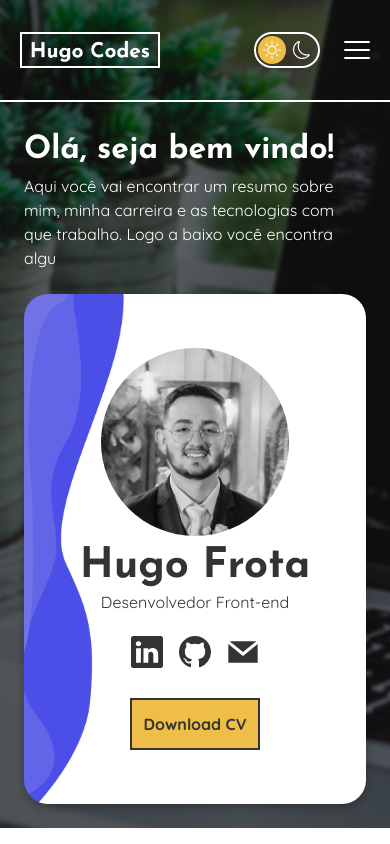
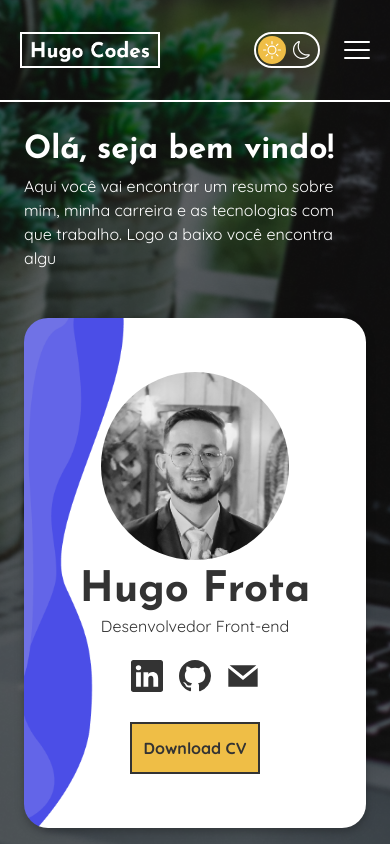
Before and after one commit to HugoCodesBr/hugocodes-portfolio, a React (Vite) app: page / in a window 390 px wide. Shown: the top 844 px of the page. Built offline with nearby package versions, Linux system fonts and the light colour scheme; the HTML template or start-up script is replaced by a standard one.

Commit message:
Realizar ajustes
- Adicionar scroll automatico entre blocos
- Ajustar altura do texto no banner mobile

```diff
--- a/src/components/Contact.jsx
+++ b/src/components/Contact.jsx
@@ -22,7 +22,7 @@ const contactShare = [
 
 const Contact = () => {
   return (
-    <section className="contact">
+    <section id="contact" className="contact">
       <div className="container contact__content">
         <h2 className="title">contato</h2>
         <div className="contact__card">
--- a/src/components/Menu/MenuContent.jsx
+++ b/src/components/Menu/MenuContent.jsx
@@ -9,13 +9,13 @@ const MenuContent = ({ menuOpen }) => {
           <a href="#">Home</a>
         </li>
         <li>
-          <a href="#">Skills</a>
+          <a href="#techs">Tecnologias</a>
         </li>
         <li>
-          <a href="#">Projetos</a>
+          <a href="#projects">Projetos</a>
         </li>
         <li>
-          <a href="#">Contato</a>
+          <a href="#contact">Contato</a>
         </li>
       </ul>
     </div>
--- a/src/components/Projects.jsx
+++ b/src/components/Projects.jsx
@@ -28,7 +28,7 @@ const projects = [
 
 const Projects = () => {
   return (
-    <section className="container projects">
+    <section id="projects" className="container projects">
       <h2 className="title">Projetos</h2>
       <div className="projects__items">
         {projects.map((project) => (
--- a/src/components/Techs.jsx
+++ b/src/components/Techs.jsx
@@ -21,7 +21,7 @@ const techs = [
 
 const Techs = () => {
   return (
-    <section className="container techs">
+    <section id="techs" className="container techs">
       <h2 className="title">TECNOLOGIAS</h2>
       <ul>
         {techs.map((tech) => (
--- a/src/sass/components/main-banner.scss
+++ b/src/sass/components/main-banner.scss
@@ -19,8 +19,10 @@
 
 .banner__text {
   margin-top: 1.5rem;
+  min-height: 168px;
 
   @include screen(desktop) {
+    min-height: unset;
     order: 2;
   }
 
--- a/src/sass/main.scss
+++ b/src/sass/main.scss
@@ -1,5 +1,9 @@
 @import 'variables';
 @import 'mixins';
+
+html {
+  scroll-behavior: smooth;
+}
 
 body {
   position: relative;
```
